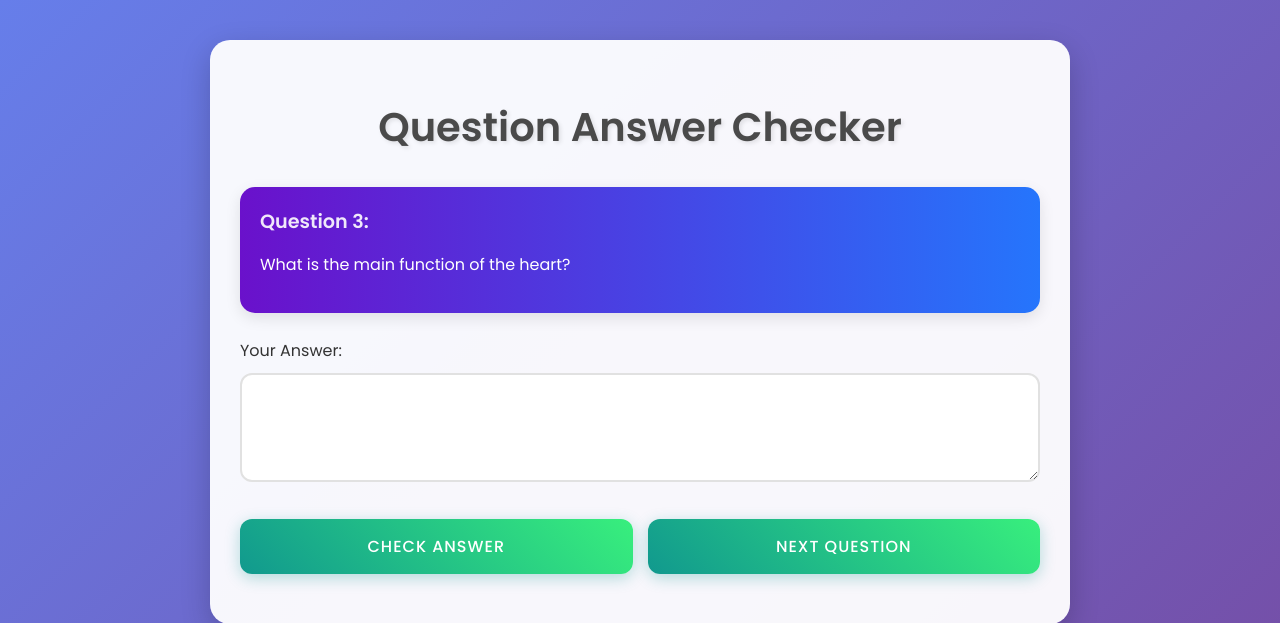
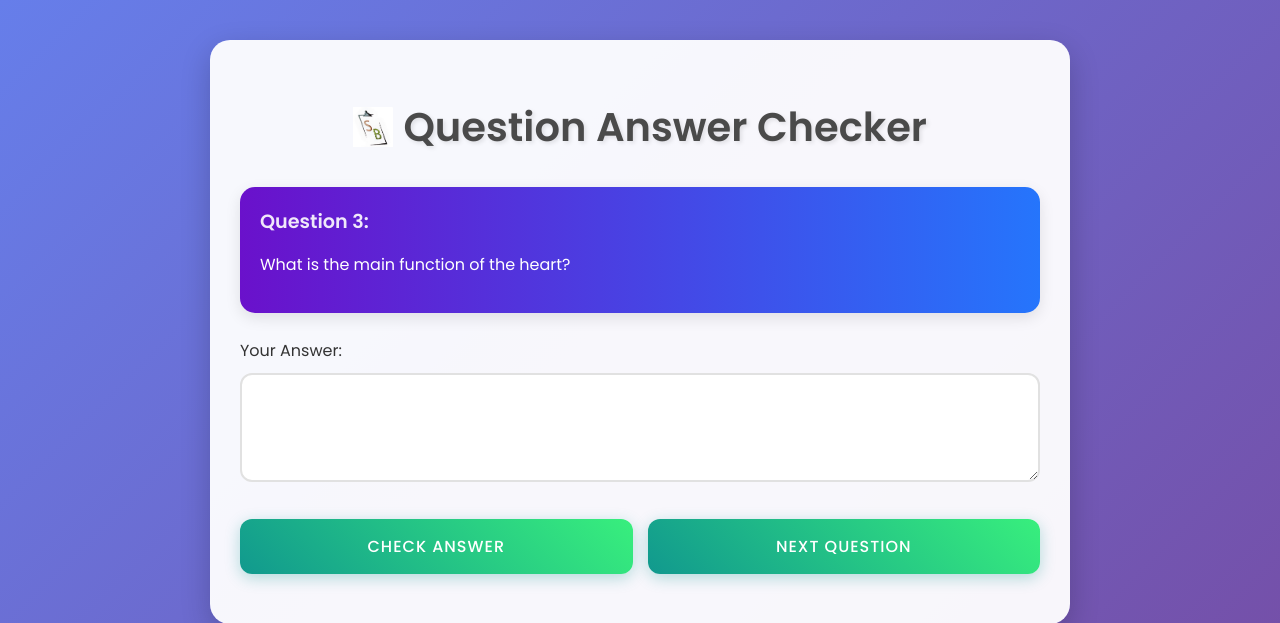
Before and after one commit to umvishnu/question-answer-checker, a Flask app: page / in a window 1280 px wide. Shown: the top 623 px of the page. Run offline with Flask 2, Linux system fonts and the light colour scheme.

Commit message:
Update index.html

```diff
--- a/templates/index.html
+++ b/templates/index.html
@@ -29,6 +29,16 @@
         font-size: 2.5em;
         margin-bottom: 30px;
         text-shadow: 2px 2px 4px rgba(0,0,0,0.1);
+        display: flex;
+        align-items: center;
+        justify-content: center;
+        gap: 10px;
+    }
+
+    h1 img {
+        height: 40px;
+        width: auto;
+        object-fit: contain;
     }
 
         .question {
@@ -266,7 +276,10 @@
 </head>
 <body>
     <div class="container">
-        <h1>Question Answer Checker</h1>
+    <h1>
+        <img src="{{ url_for('static', filename='logo.png') }}" alt="Logo">
+        Question Answer Checker
+    </h1>
 
         <div class="question">
             <h3>Question {{ question.id }}:</h3>
```
Lines whose indentation alone changed are shown as unchanged.
